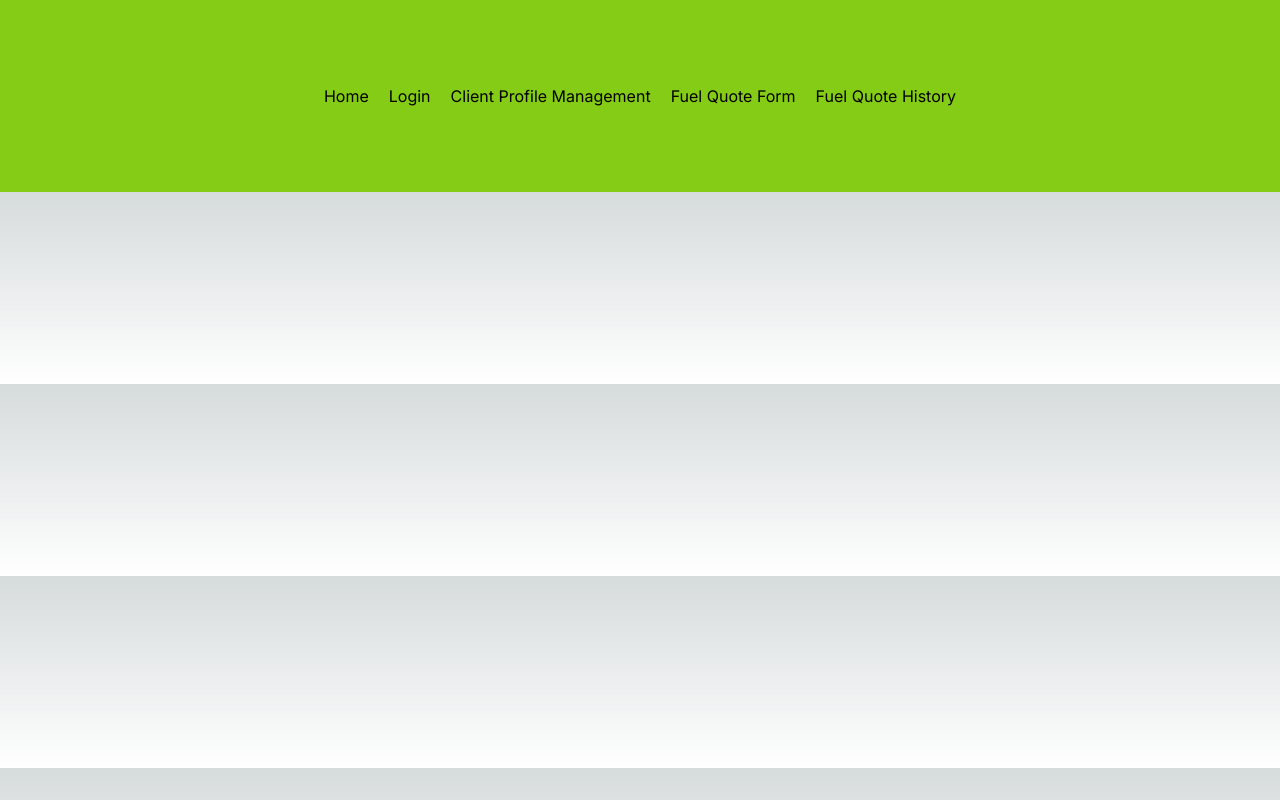
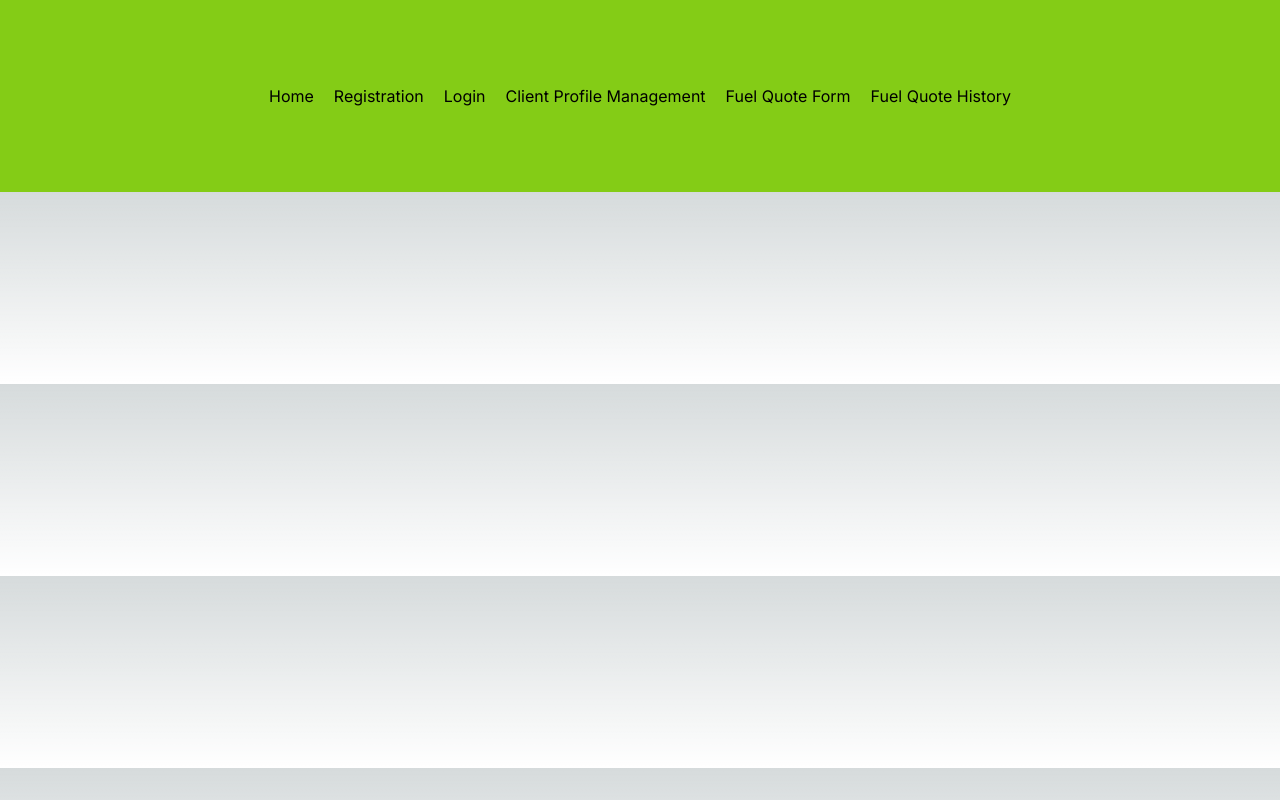
Before and after one commit to OsaCode468/4353-Project, a Next.js app in the folder frontend/my-app/: page / in a window 1280 px wide. Built offline with nearby package versions, Linux system fonts and the light colour scheme.

Commit message:
added navbar registration

```diff
--- a/frontend/my-app/src/app/page.js
+++ b/frontend/my-app/src/app/page.js
@@ -5,6 +5,7 @@ export default function Home() {
     <div className="flex items-center justify-center bg-lime-500 h-48">
       <ul className = "flex gap-5">
         <li>Home</li>
+        <h1>Registration</h1>
         <li>Login</li>
         <h1>Client Profile Management</h1>
         <h1>Fuel Quote Form</h1>
```
